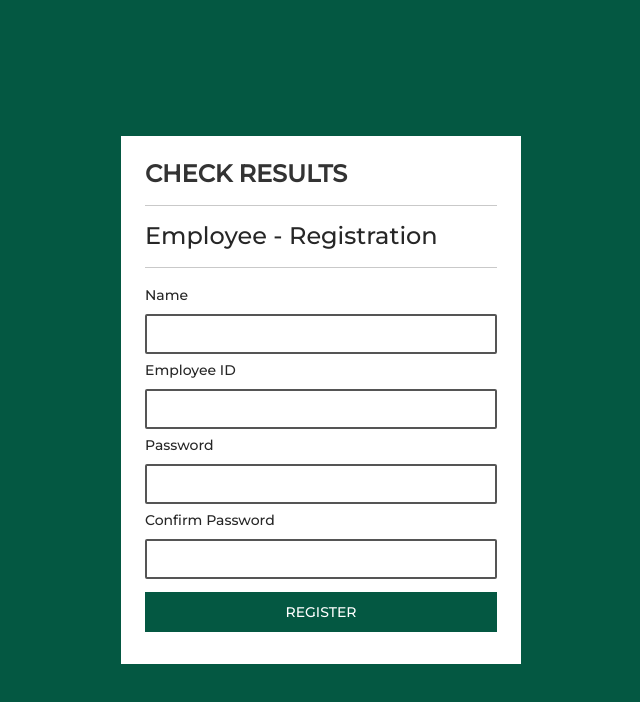
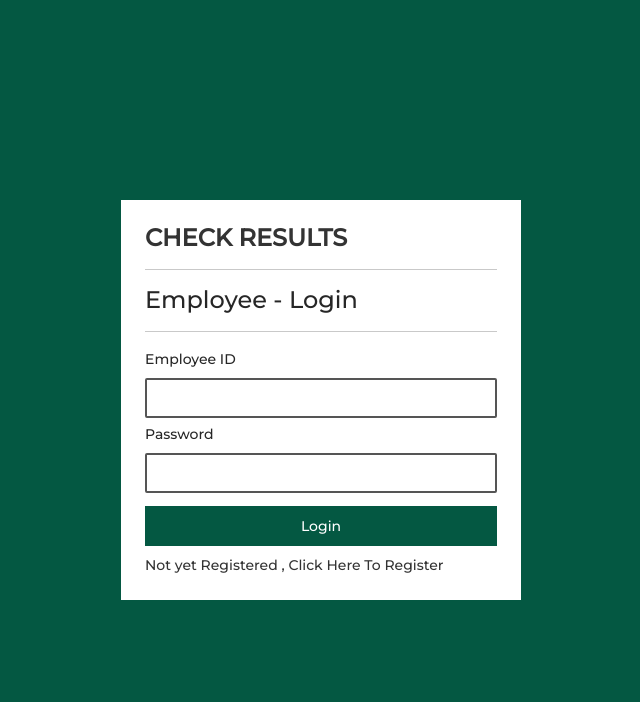
Before and after one commit to Mukesh16407/checkresult, a React (Create React App) app in the folder client/: page /login in a window 1280 px wide. Shown: the top 702 px of the page, without its empty margins (319-959 px from the left). Built offline with nearby package versions, Linux system fonts and the light colour scheme.

Commit message:
login-register

```diff
--- a/client/src/App.js
+++ b/client/src/App.js
@@ -1,10 +1,19 @@
+import { Route, Routes } from "react-router-dom";
 import {Register} from './pages/employees/register'
 import "./styles/theme.css";
 import "./styles/layout.css";
+import { Home } from "./pages/Home";
+import { Login } from "./pages/employees/Login";
+import { Toaster } from "react-hot-toast";
 function App() {
   return (
     <div  >
-      <Register/>
+       <Toaster />
+      <Routes>
+        <Route path="/" element={<Home/>}/>
+        <Route path="/login" element={<Login/>}/>
+        <Route path="/register" element={<Register/>}/>
+      </Routes>
     </div>
   );
 }
--- /dev/null
+++ b/client/src/Redux/alerts.js
@@ -0,0 +1,19 @@
+import { createSlice } from "@reduxjs/toolkit";
+
+export const alertSlice = createSlice({
+    name: "alert",
+    initialState: {
+        loading: false,
+        name: "Ram",
+      },
+    reducers:{
+        showLoading:(state,action)=>{
+            state.loading = true;
+        },
+        HideLoading: (state, action) => {
+            state.loading = false;
+        },
+    }
+})
+
+export const { ShowLoading, HideLoading } = alertSlice.actions;
--- /dev/null
+++ b/client/src/Redux/employees.js
@@ -0,0 +1,15 @@
+import { createSlice } from "@reduxjs/toolkit";
+
+export const employeeSlice = createSlice({
+    name: "employee",
+    initialState: {
+      employee: null,
+    },
+    reducers: {
+      SetEmployee: (state, action) => {
+        state.employee = action.payload;
+      },
+    },
+  });
+
+  export const { SetEmployee } = employeeSlice.actions;
--- /dev/null
+++ b/client/src/Redux/store.js
@@ -0,0 +1,15 @@
+import { combineReducers } from "redux";
+import { configureStore } from "@reduxjs/toolkit";
+import { alertSlice } from "./alerts";
+import { employeeSlice } from "./employees";
+
+const rootReducer = combineReducers({
+  alert: alertSlice.reducer,
+  employee: employeeSlice.reducer,
+});
+
+const store = configureStore({
+  reducer: rootReducer,
+});
+
+export default store;
--- /dev/null
+++ b/client/src/pages/Home.jsx
@@ -0,0 +1,7 @@
+import React from 'react'
+
+export const Home = () => {
+  return (
+    <div>Home</div>
+  )
+}
--- /dev/null
+++ b/client/src/pages/employees/Login.jsx
@@ -0,0 +1,26 @@
+import React from 'react'
+import { Form, Input } from "antd";
+import { Link } from 'react-router-dom';
+
+export const Login = () => {
+  return (
+    <div className="primary d-flex align-items-center justify-content-center h-screen">
+        <Form layout="vertical w-400 white p-4">
+        <h1 className="text-medium"><b>CHECK RESULTS</b></h1>
+        <hr />
+        <h1 className="text-medium">Employee - Login</h1>
+        <hr />
+        <Form.Item name="employeeId" label="Employee ID">
+          <Input />
+        </Form.Item>
+        <Form.Item name="password" label="Password">
+          <Input type="password" />
+        </Form.Item>
+        <button className="primary text-white px-5 my-2 w-100">Login</button>
+        <Link to="/register" className="text-mini text-black">
+          Not yet Registered , Click Here To Register
+        </Link>
+        </Form>
+    </div>
+  )
+}
--- a/client/src/pages/employees/register.jsx
+++ b/client/src/pages/employees/register.jsx
@@ -1,11 +1,36 @@
 import React from 'react'
 import { Form, Input } from "antd";
-import {Link} from 'react-router-dom'
+import axios from "axios";
+import {Link, useNavigate} from 'react-router-dom';
+import { HideLoading, ShowLoading } from "../../Redux/alerts"
+import { useDispatch } from 'react-redux';
+import toast from "react-hot-toast";
+export const Register = () => {
 
-export const Register = () => {
+  const dispatch = useDispatch();
+  const navigate = useNavigate();
+
+  const onFinish =async(values)=>{
+
+    try{
+      dispatch(ShowLoading());
+      const response = await axios.post("/api/employee/register", values);
+      console.log(response)
+       dispatch(HideLoading());
+       if (response.data.success) {
+        toast.success(response.data.message);
+        navigate("/login");
+      } else {
+        toast.error(response.data.message);
+      }
+    }catch(error){
+      dispatch(HideLoading());
+      toast.error(error.message);
+    }
+  }
   return (
     <div className="primary d-flex align-items-center justify-content-center h-screen">
-       <Form layout="vertical w-400 white p-4">
+       <Form layout="vertical w-400 white p-4" onFinish={onFinish}>
        <h1 className="text-medium"><b>CHECK RESULTS</b></h1>
        <hr/>
        <h1 className="text-medium">Employee - Registration</h1>
@@ -23,7 +48,9 @@ export const Register = () => {
           <Input type="password" />
         </Form.Item>
         <button className="primary text-white px-5 my-2 w-100">REGISTER</button>
-
+        <Link to="/login" className=" text-mini">
+          Already Registered , Click Here To Login
+        </Link>
        </Form>
     </div>
   )
```
Also changed, not shown: client/src/index.js (+11 -0 lines).
